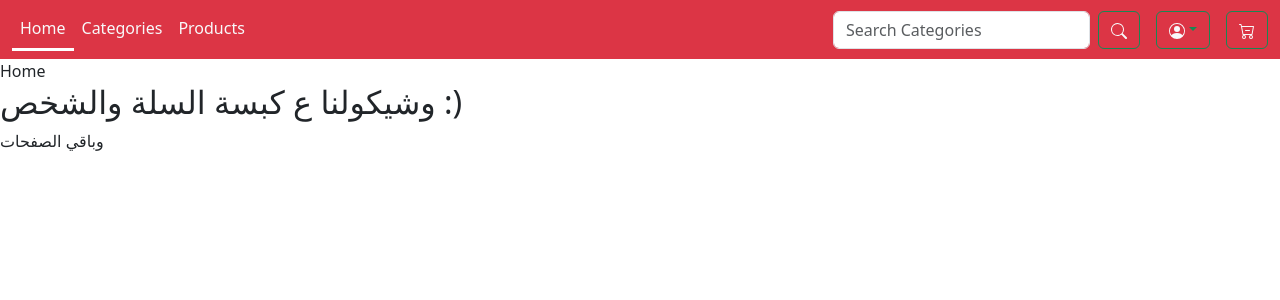
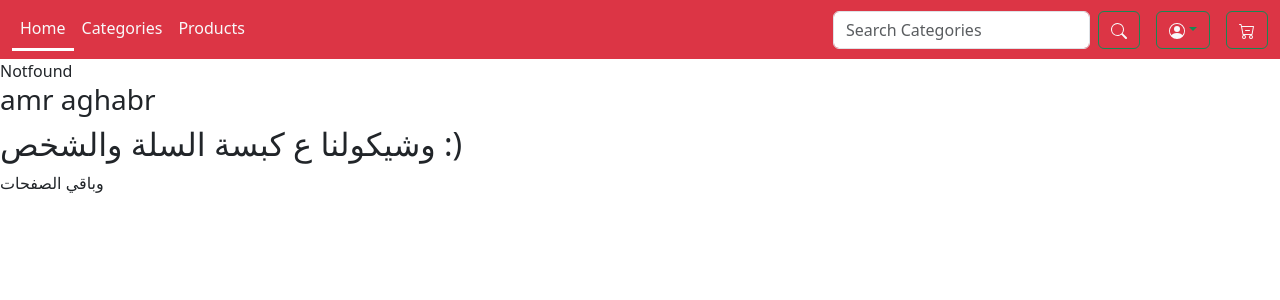
Before and after one commit to amraghbar/project_final_react, a React (Vite) app: page /Home in a window 1280 px wide. Shown: the top 300 px of the page. Built offline with nearby package versions, Linux system fonts and the light colour scheme; no server answers.

Commit message:
firsat4 notdd

```diff
--- a/src/App.jsx
+++ b/src/App.jsx
@@ -15,10 +15,14 @@ function App() {
     {
       path: "/",
       element: <Root/>,
-      errorElement:<Notfound/>,
       children: [
         {
-          path: "/Home",
+          path: '*',
+          element: <Notfound/>
+        },
+        {
+          index :true,
+          path: "/",
           element: <>
                     <Home/>
                     <Categories/>
--- a/src/assets/Pages/Notfouend/Notfound.jsx
+++ b/src/assets/Pages/Notfouend/Notfound.jsx
@@ -2,7 +2,9 @@ import React from 'react'
 
 function Notfound() {
   return (
-    <div>Notfound</div>
+    <div>Notfound
+      <h3>amr aghabr</h3>
+    </div>
   )
 }
 
```
